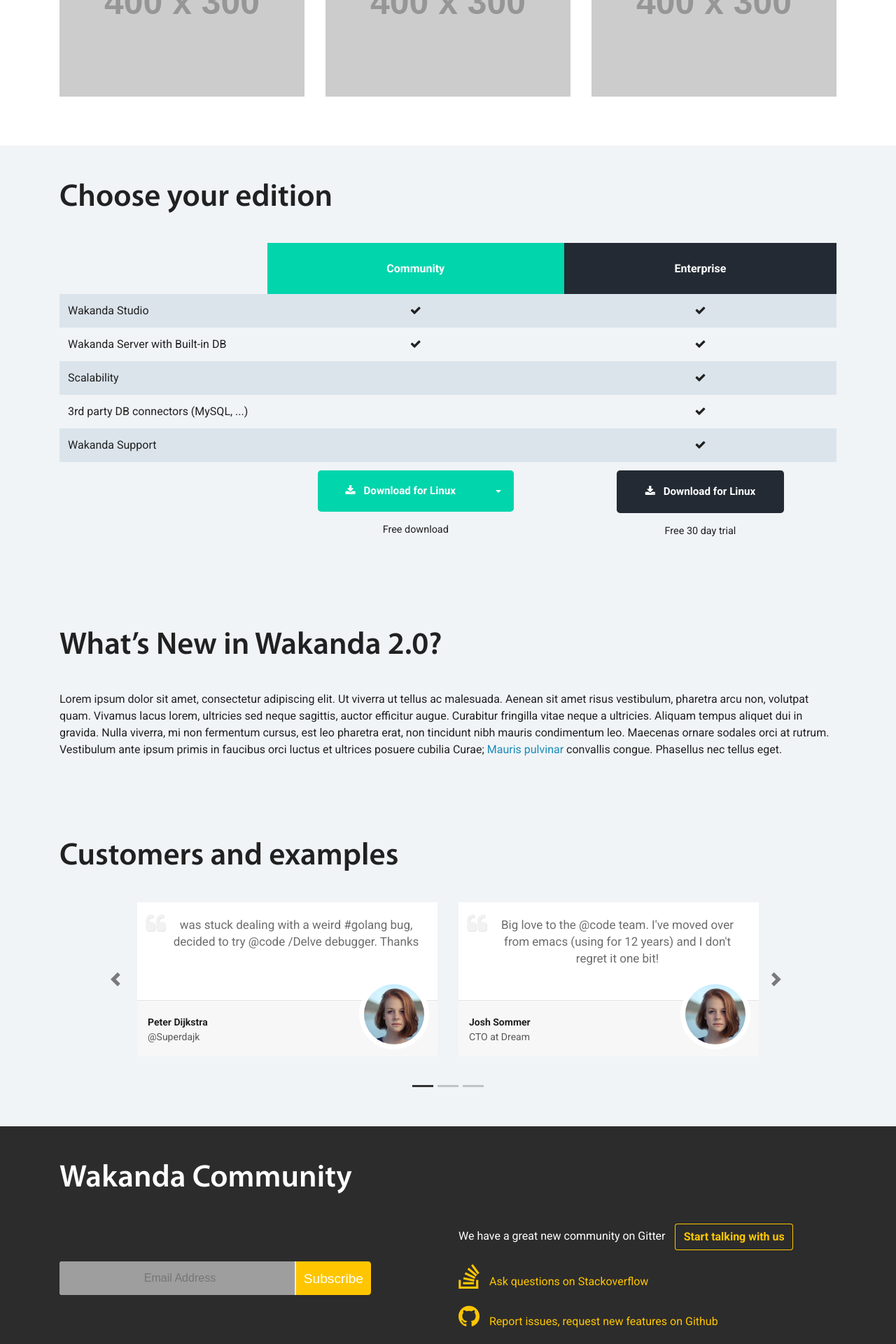
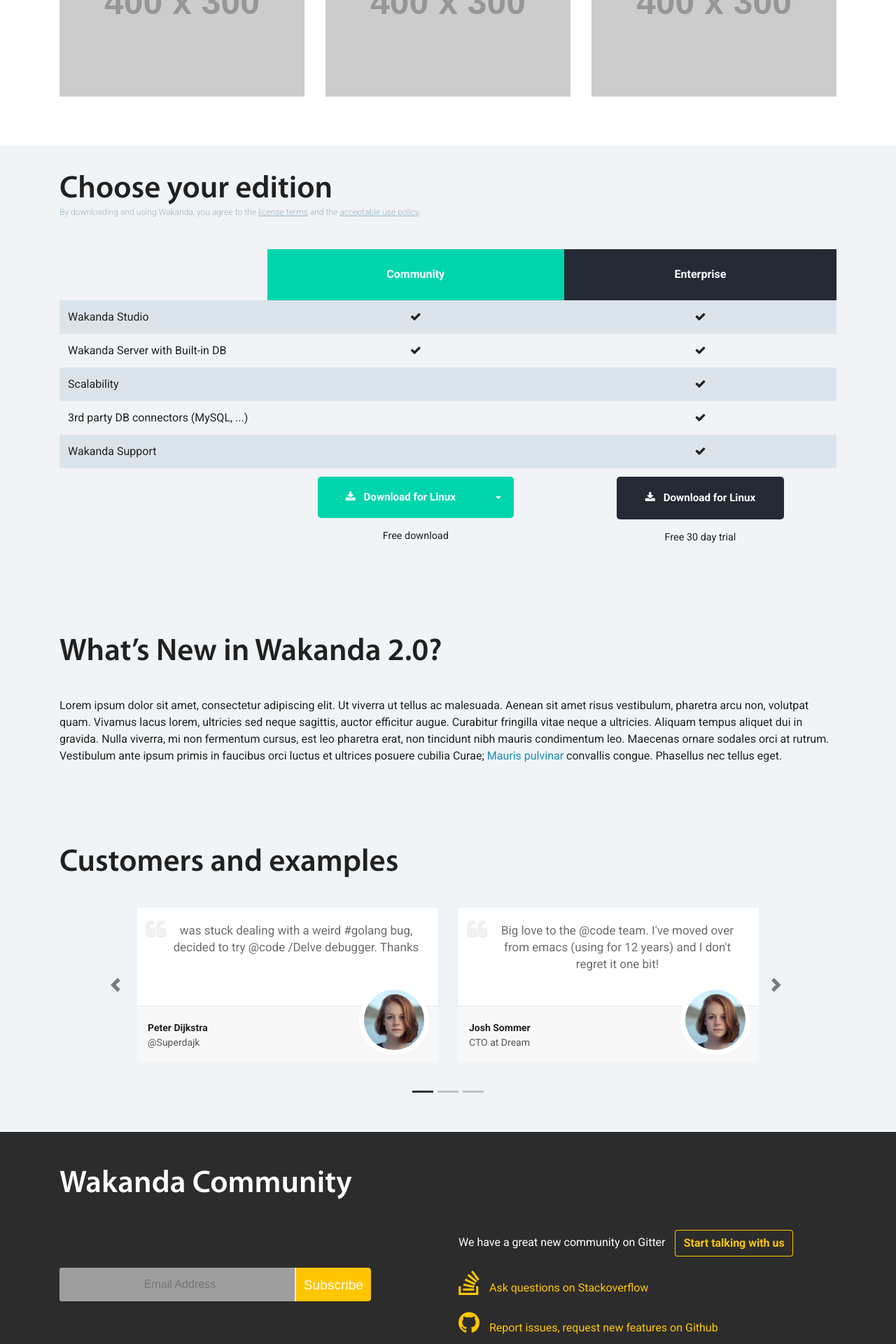
Before and after one commit to Slashtype/wakanda.io, a Jekyll site: the page built from index.html, in a window 1280 px wide. Shown: the part 1583-3503 px from the top of the page at 70% size. Built offline with Jekyll 4.4.1, drawn with Linux system fonts in a browser that asks for light colours; nearby versions of some CDN libraries; grey boxes are pictures that could not be loaded.

Commit message:
Add usage licence terms information and links

```diff
--- a/_scss_partials/_variables.scss
+++ b/_scss_partials/_variables.scss
@@ -10,6 +10,7 @@
 */
 $white-color: white;
 $base-color: #212121;
+$base-light-color: #9ab3c5;
 $main-color: #FFC600;
 $main-color-transition: #F9B50F;
 $secondary-color: #EC5C09;
--- a/css/main.scss
+++ b/css/main.scss
@@ -81,19 +81,32 @@
 	}
 }
 h2{
-  font-size: 2.8rem;
-  font-weight: 100;
-  margin-bottom: 40px;
-
+	font-size: 2.8rem;
+	margin-bottom: 40px;
+	p {
+		margin: 0;
+		padding: 0;
+		line-height: 25px;
+	}
+	small {
+		font-size: 27%;
+		font-family: 'Roboto', sans-serif;
+		font-weight: 300;
+		&, a {
+			color: $base-light-color;
+		}
+		a {
+			text-decoration: underline;
+		}
+	}
 	@media(max-width: 640px){
-    font-size: 1.8rem;
+	font-size: 1.8rem;
 	}
 }
 h3{
   font-size: 1.5rem;
   text-align: center;
 }
-
 /**
  * Section Intro
  */
--- a/index.html
+++ b/index.html
@@ -188,7 +188,14 @@
   <div class="container">
     <div class="row hidden-xs-down">
       <div class="col-md-12">
-        <h2>Choose your edition</h2>
+        <h2>
+          <p>Choose your edition</p>
+          <p>
+            <small>
+              By downloading and using Wakanda, you agree to the <a href="http://www.wakanda.io/license">license terms</a> and the <a href="http://www.wakanda.io/acceptable-use-policy-aup">acceptable use policy</a>.
+            </small>
+          </p>
+        </h2>
         <table class="table table-striped production-table">
           <thead>
             <tr>
```
